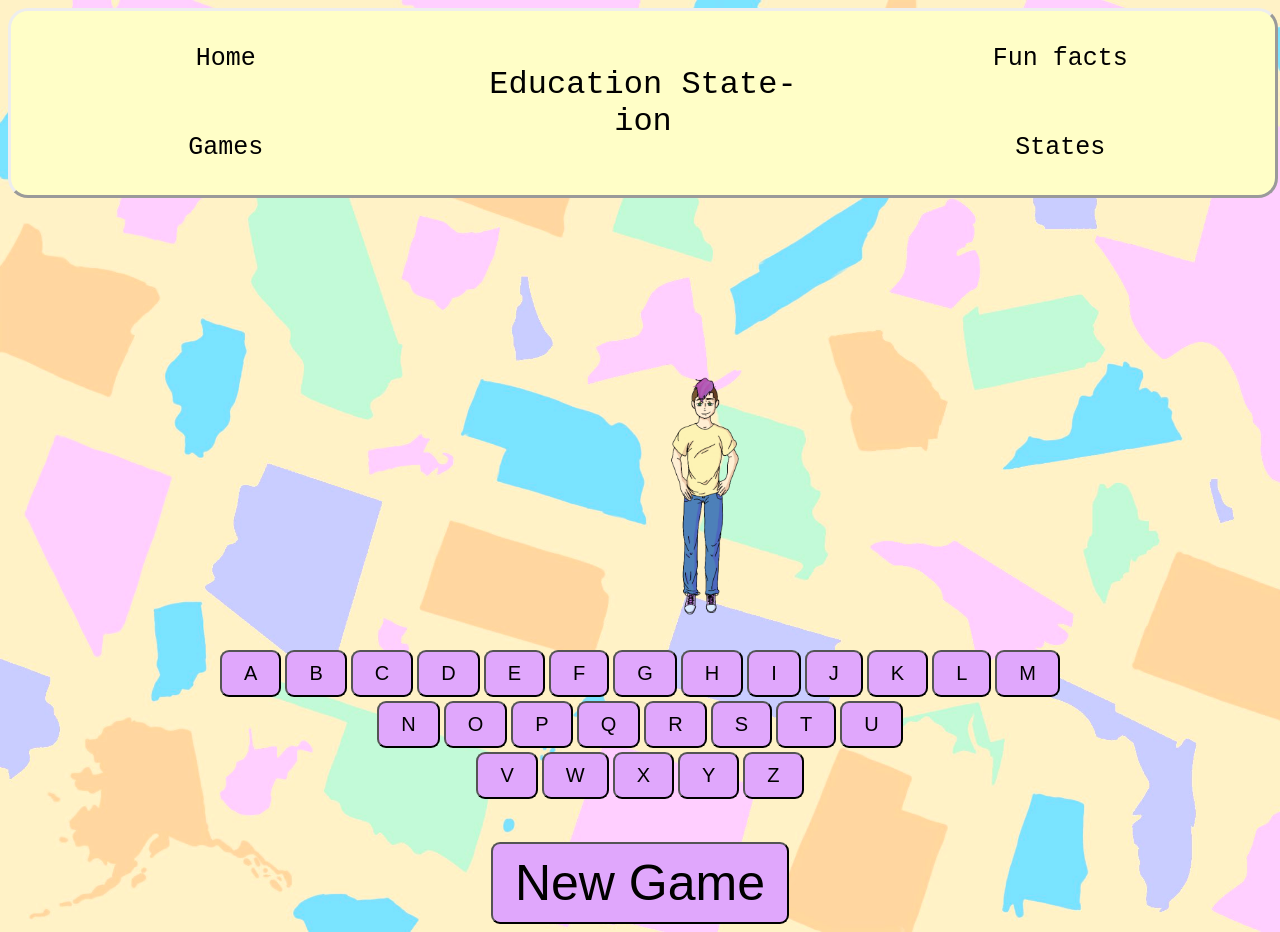
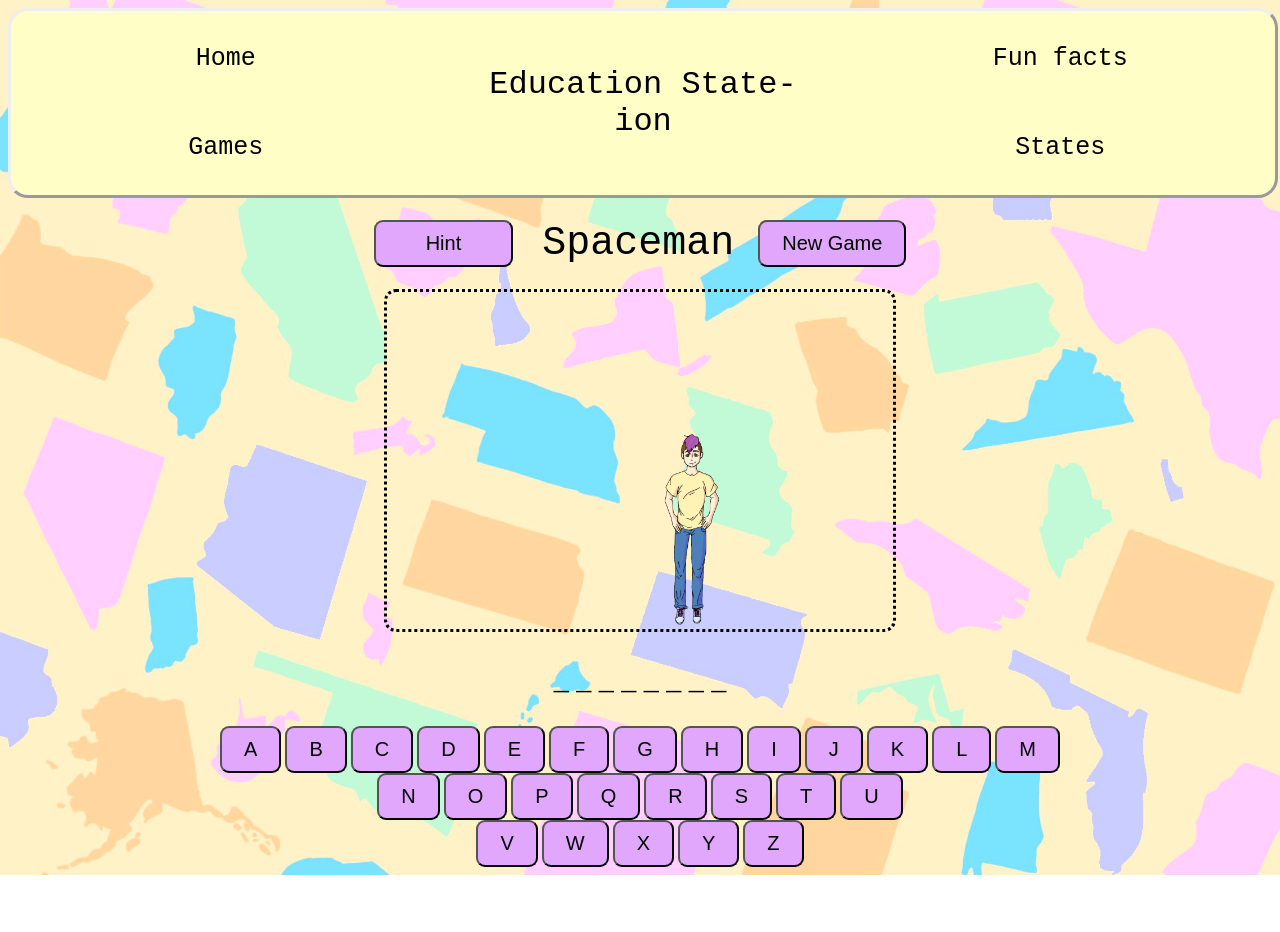
Before and after one commit to VanGalePark/us-state-history, a website: page games/spaceman.html in a window 1280 px wide. After the commit the page ends 875 px from the top, so only its background shows below. Drawn offline with Linux system fonts and the light colour scheme.

Commit message:
spaceman is still broken but its getting closer

```diff
--- a/games/spaceman.css
+++ b/games/spaceman.css
@@ -20,11 +20,11 @@ button:disabled {
     background-color: #9e86a6;
 }
 
-#newGame {
-    text-align: center;
-    padding-top: 40px;
+img {
+    width: 40%;
+    margin-left: auto;
+    margin-right: auto;
+    display: block;
+    border: dotted;
+    border-radius: 12px;
 }
-
-.newGame {
-    font-size: 50px;
-}
--- a/games/spaceman.html
+++ b/games/spaceman.html
@@ -3,7 +3,7 @@
     <head>
         <link rel="stylesheet" type="text/css" href="../styles.css"/>
         <link rel="stylesheet" type="text/css" href="./spaceman.css"/>
-        <script src="spaceman.js"></script>
+        <title>Spaceman - Education State-ion</title>
     </head>
 
     <body>
@@ -36,85 +36,46 @@
 
               </tr>
             </table>
-      </div>
+        </div>
 
       <div id="spacemanHead">
-        <table>
-          <tr>
-              <th>
-                  <img id='image' style="width:50%" src="../images/abducted0.png" alt="first stage">
-              </th>
-          </tr>
-      </table>
+        <table style="margin: auto;">
+            <tr>
+                <th>
+                    <button style='padding-right: 50px; padding-left: 50px;' onClick='showHint()'>Hint</button>
+                </th>
+
+                <th>
+                    <h1 style="font-size: 40px; padding-left: 5px;">Spaceman</h1>
+                </th>
+
+                <th>
+                    <div class="newGame"><button id="newGame" onClick='reset()'>New Game</button></div>
+                </th>
+            </tr>
+        </table>
 
 
-      </div>
+        <img id="spacemanImg" src="../images/abducted0.png"/>
 
-      <table id="letterButtons">
-        <tr>
-            <th>
-                <button id="a">A</button>
+        <p style="text-align: center; font-size: 30px;" id="spaceword"></p>
 
-                <button id="b">B</button>
 
-                <button id="c">C</button>
-
-                <button id="d">D</button>
-
-                <button id="e">E</button>
-
-                <button id="f">F</button>
-
-                <button id="g">G</button>
-
-                <button id="h">H</button>
-
-                <button id="i">I</button>
-
-                <button id="j">J</button>
-
-                <button id="k">K</button>
-
-                <button id="l">L</button>
-
-                <button id="m">M</button>
-            </th>
-        </tr>
-        <tr>
-            <th>
-                <button id="n">N</button>
-
-                <button id="o">O</button>
-
-                <button id="p">P</button>
-
-                <button id="q">Q</button>
-
-                <button id="r">R</button>
-
-                <button id="s">S</button>
-
-                <button id="t">T</button>
-
-                <button id="u">U</button>
-            </th>
-        </tr>
-        <tr>
-            <th>
-                <button id="v">V</button>
-
-                <button id="w">W</button>
-
-                <button id="x">X</button>
-
-                <button id="y">Y</button>
-
-                <button id="z">Z</button>
-            </th>
-        </tr>
-      </table>
-
-      <div id="newGame"><button class="newGame">New Game</button></div>
+        <div style="text-align: center;">
+            <table style="margin: auto;">
+                <tr>
+                    <div id="buttonsOne"></div>
+                </tr>
+                <tr>
+                    <div id="buttonsTwo"></div>
+                </tr>
+                <tr>
+                    <div id="buttonsThree"></div>
+                </tr>
+            </table>
+        </div>
+    </div>
 
     </body>
+    <script src="./spaceman.js"></script>
 </html>
--- a/games/spaceman.js
+++ b/games/spaceman.js
@@ -1,80 +1,81 @@
-function init() {
-    let spaceman = document.getElementById("spacemanHead");
-    let newGame = document.getElementById("newGame");
-    let img = document.getElementById("image");
 
-    let spaceWords = [["Jefferson City", "Capital of Missouri",
-    ["j", "e", "f", "f", "e", "r", "s", "o", "n", "c", "i", "t", "y",]],
+let newGame = document.getElementById('newGame')
+let spaceman = document.getElementById('spacemanHead')
 
-    "Missouri", "The Show Me State",
-    ['m', 'i', 's', 's', 'o', 'u', 'r', 'i',]]
+//index 0 is the word
+//index 1 is the hint
+//index 2 is the individual letters
+let spacewords = [
+    ['Jefferson City', "The captial of Missouri"],
 
-    let word = Math.round(Math.random()*(spaceWords.length - 1));
+    ['Missouri', 'The Show Me State'],
 
-    let image = [1, 2, 3, 4, 5, 6]
+    ['Kansas', 'Tornado Alley']
+]
 
-    let alphabet = ['a','b','c','d','e','f','g','h','i','j','k','l','m',
-    'n','o','p','q','r','s','t','u','v','w','x','y','z']
+let answer = '';
+let word = '';
+let guessed = [];
 
-    let wrongLetters = []
-    let rightLetters = []
+function randomWord() {
+    index = Math.round(Math.random() * (spacewords.length - 1));
+    answer = spacewords[index][0];
+}
 
-    let wordLength = [];
+function makeButtons() {
+    let buttonsHTML = 'ABCDEFGHIJKLM'.split('').map(letter =>
+        `
+        <th>
+            <button id='${letter}' onClick='handleGuess('${letter}')'>
+                ${letter}
+            </button>
+        </th>
+        `).join('');
 
-    for(let i = 0; i < alphabet.length;i++) {
-        let letter = document.getElementById(`${alphabet[i]}`)
+    document.getElementById('buttonsOne').innerHTML = buttonsHTML;
 
-        letter.addEventListener("click", function() {
-            letter.disabled = true;
+    let buttonsTwoHTML = 'NOPQRSTU'.split('').map(letter =>
+        `
+        <th>
+            <button id='${letter}' onClick='handleGuess('${letter}')'>
+                ${letter}
+            </button>
+        </th>
+        `).join('');
 
-            for(let y = 0; y < spacewords[word][2].length; y++) {
-                if(letter === y) {
-                    rightLetters.push(letter);
-                } else if(letter !== y){
-                    wrongLetters.push(letter);
+    document.getElementById("buttonsTwo").innerHTML = buttonsTwoHTML;
 
-                    for(let w = 0; w < image.length; w++) {
-                        img.innerHTML = `<img id='image' style='width: 50%' src="../images/abducted${[w]}.png">`
-                    }
-                }
-            }
+    let buttonsThreeHTML = 'VWXYZ'.split('').map(letter =>
+        `
+        <th>
+            <button id='${letter}' onClick='handleGuess('${letter}')'>
+                ${letter}
+            </button>
+        </th>
+        `).join('');
 
-        })
+    document.getElementById("buttonsThree").innerHTML = buttonsThreeHTML;
+}
 
-        newGame.addEventListener("click", function() {
-            letter.disabled = false;
+function handleGuess(chosenLetter) {
+    guessed.indexOf(chosenLetter) === -1 ? guessed.push(chosenLetter) : null;
+    document.getElementById(chosenLetter).setAttribute('disabled', true);
+    alert(answer);
 
-            for(let i = 0; i < spacewords[word][2].length; i++) {
-                wordLength.push(_);
-            }
+    if (answer.indexOf(chosenLetter) >= 0) {
+        guessedWord();
+    }
+}
 
-            spaceman.innerHTML = `
-            <div>
-                <table>
-                    <tr>
-                        <th>
-                            <img id='image' style="width:50%" src="../images/abducted0.png" alt="first stage">
-                        </th>
-                        <th>
-                            <p>${wrongLetters.toString()}</p>
-                        </th>
-                    </tr>
-                    <tr>
-                        <th>
-                            <p>${wordLength.toString()}</p>
-                        </th>
-                    </tr>
-                </table>
-            </div>
-            `
+function guessedWord() {
 
-            wrongLetters = [];
-            rightLetters = [];
+    word = answer.split('').map(letter => (guessed.indexOf(letter) >= 0 ? letter : "_")).join(' ');
 
-        })
-    }
+    document.getElementById('spaceword').innerHTML = word;
+}
 
 
-}
 
-window.onload = init;
+randomWord();
+makeButtons();
+guessedWord();
```
